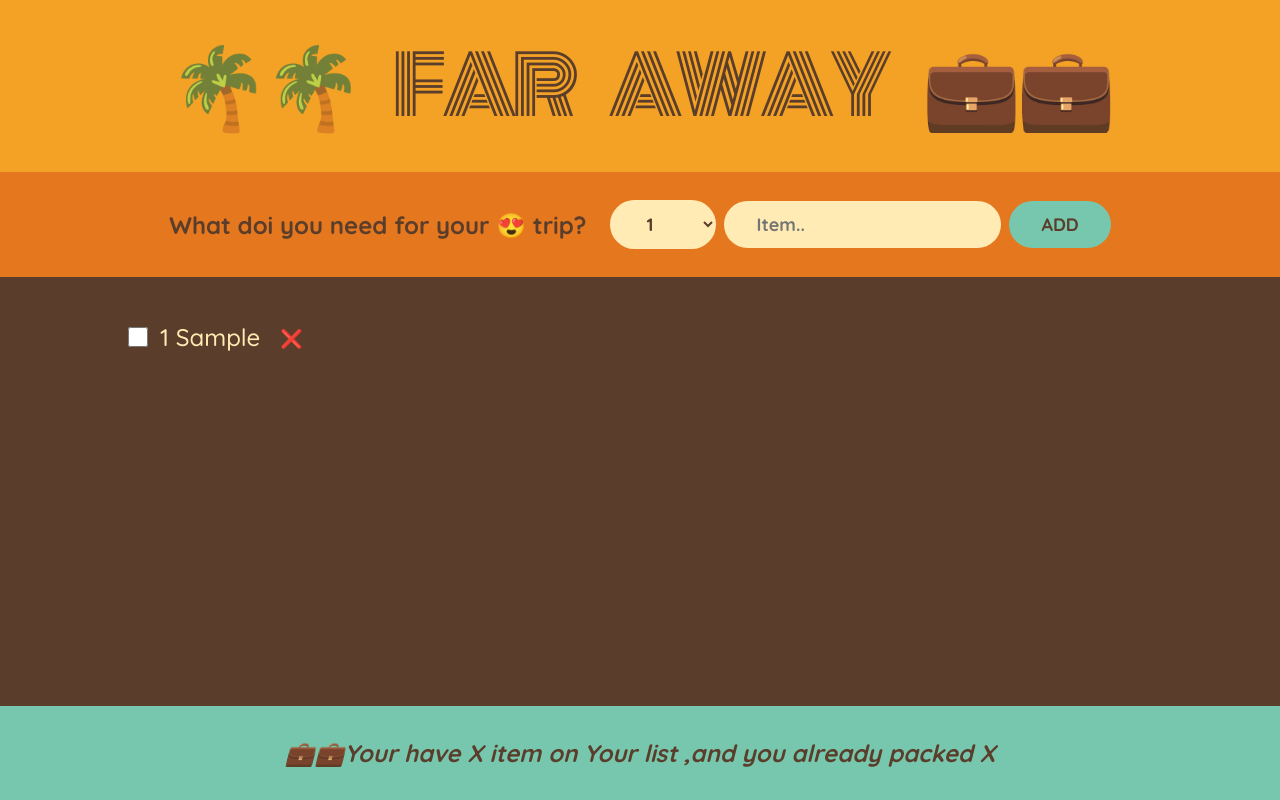
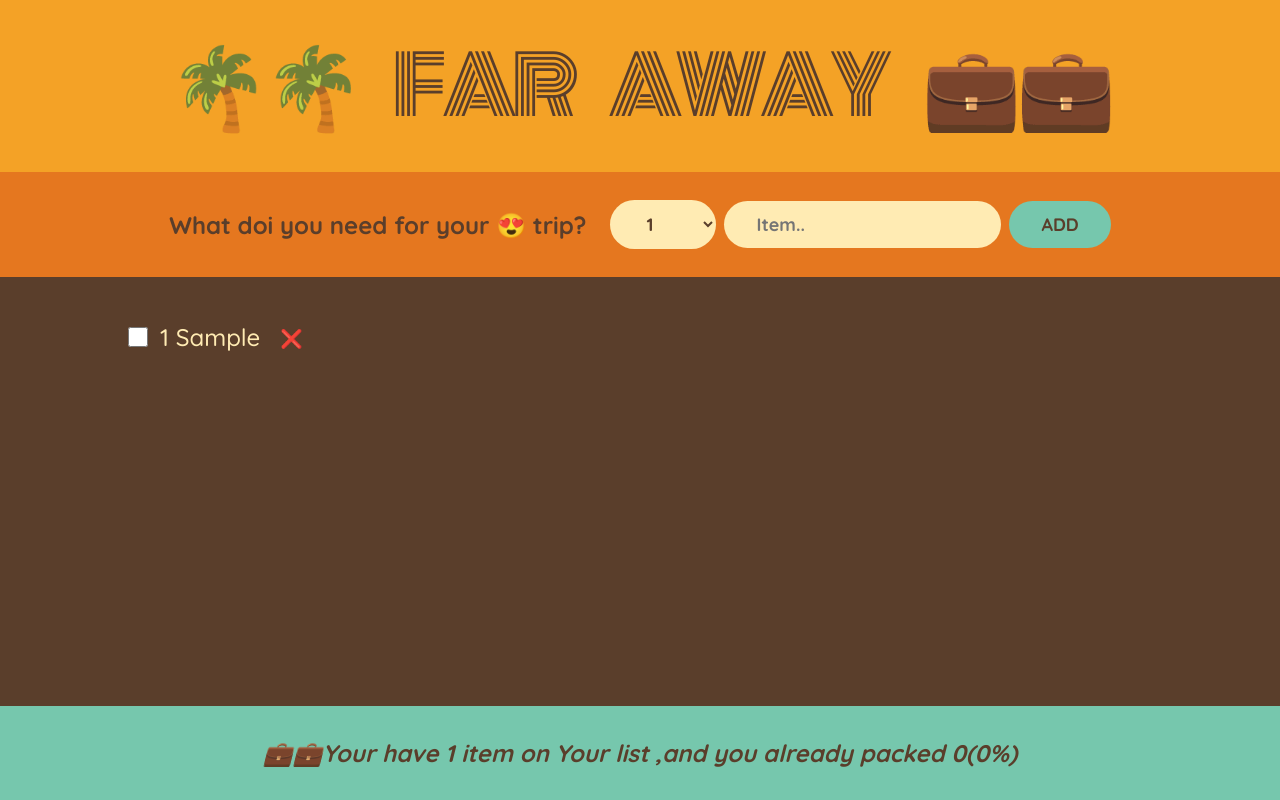
Before and after one commit to Sattarkhan37/travel-prep, a React (Create React App) app: page / in a window 1280 px wide. Both pictures are taken after typing "Sample" into the empty fields and a click on the button "ADD". Built offline with nearby package versions, Linux system fonts and the light colour scheme.

Commit message:
Calculating Statistics (progress bar)

```diff
--- a/src/App.js
+++ b/src/App.js
@@ -29,7 +29,7 @@
         onDeleteItem={handelDeleteItem}
         onToggleItem={handelToggleItem}
       />
-      <Starts />
+      <Starts items={items} />
     </div>
   );
 }
@@ -70,7 +70,7 @@
     </form>
   );
 }
-function PackingList({ items, onDeleteItem,onToggleItem }) {
+function PackingList({ items, onDeleteItem, onToggleItem }) {
   return (
     <div className="list">
       <ul>
@@ -86,10 +86,14 @@
     </div>
   );
 }
-function Item({ item, onDeleteItem,onToggleItem }) {
+function Item({ item, onDeleteItem, onToggleItem }) {
   return (
     <li>
-      <input type="checkbox" value={item.packed} onChange={() => onToggleItem(item.id)} />
+      <input
+        type="checkbox"
+        value={item.packed}
+        onChange={() => onToggleItem(item.id)}
+      />
       <span style={item.packed ? { textDecoration: "line-through" } : {}}>
         {item.quantity} {item.description}
       </span>
@@ -97,10 +101,25 @@
     </li>
   );
 }
-function Starts() {
+function Starts({ items }) {
+  if (!items.length)
+    return (
+      <p className="stats">
+        <em>Start adding some items to your packing list</em>
+      </p>
+    );
+  const numItems = items.length;
+  const numPacked = items.filter((item) => item.packed).length;
+  const percentage =
+    numItems === 0 ? 0 : Math.round((numPacked / numItems) * 100);
   return (
     <footer className="stats">
-      <em> 💼💼Your have X item on Your list ,and you already packed X</em>
+      <em>
+        {percentage === 100
+          ? "You got everything to go"
+          : `💼💼Your have ${numItems} item on Your list ,and you already packed
+        ${numPacked}(${percentage}%)`}
+      </em>
     </footer>
   );
 }
```
